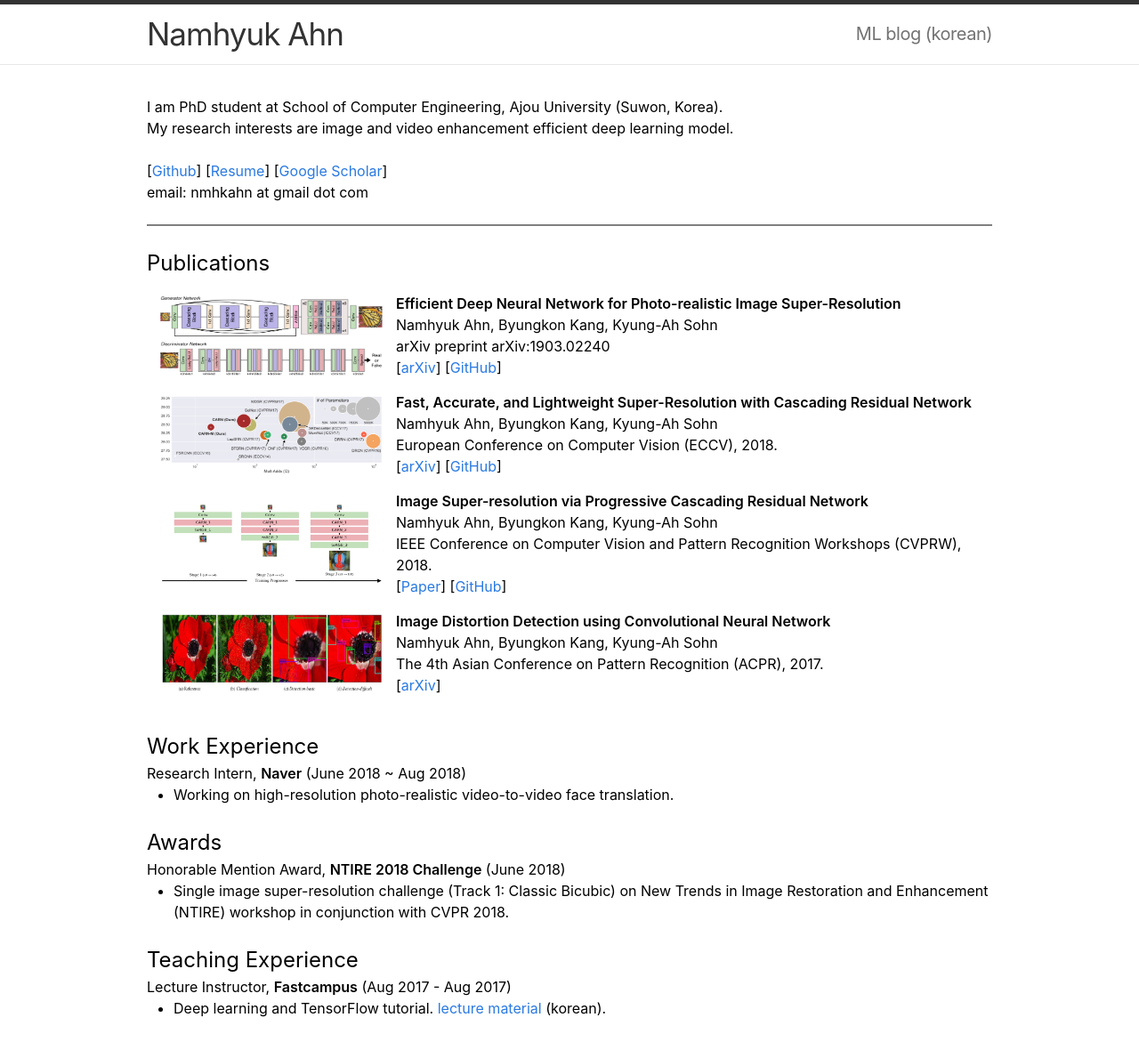
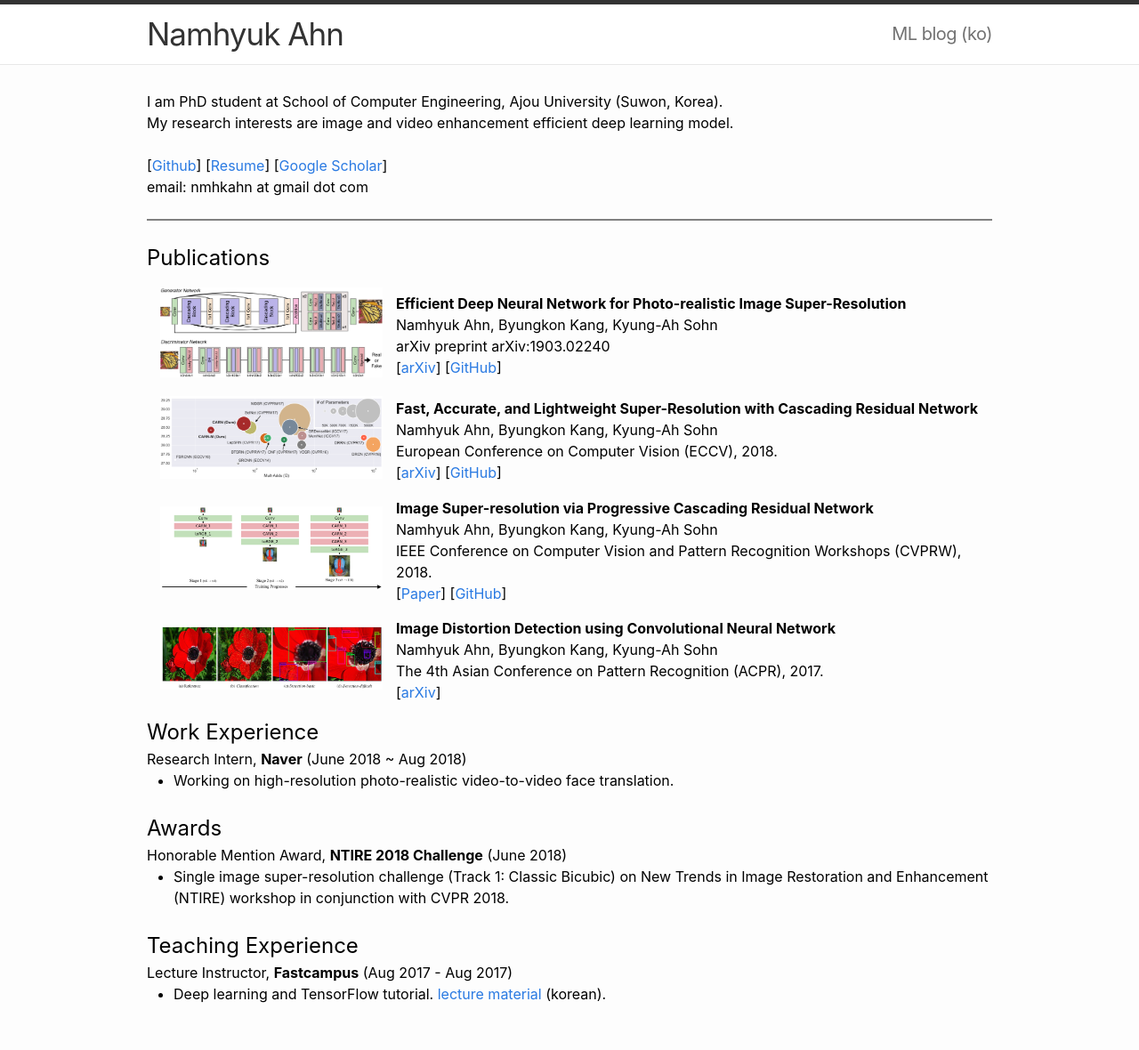
Before and after one commit to nmhkahn/nmhkahn.github.io, a Jekyll site: the page index.html, which Jekyll copies as it is, in a window 1280 px wide. Shown: the whole page at 89% size. Built offline with Jekyll 4.4.1, drawn with Linux system fonts in a browser that asks for light colours; after the commit the page ends 1134 px from its top, so only the background shows below that.

Commit message:
Modify index.html

```diff
--- a/index.html
+++ b/index.html
@@ -28,26 +28,16 @@
     <div class="wrap">
         <div class="site-title">Namhyuk Ahn</div>
         <nav class="site-nav">
-            <a href="#" class="menu-icon">
-            <svg version="1.1" xmlns="http://www.w3.org/2000/svg" xmlns:xlink="http://www.w3.org/1999/xlink" x="0px" y="0px"
-          viewBox="0 0 18 15" enable-background="new 0 0 18 15" xml:space="preserve">
-                <path fill="#505050" d="M18,1.484c0,0.82-0.665,1.484-1.484,1.484H1.484C0.665,2.969,0,2.304,0,1.484l0,0C0,0.665,0.665,0,1.484,0
-            h15.031C17.335,0,18,0.665,18,1.484L18,1.484z"/>
-                <path fill="#505050" d="M18,7.516C18,8.335,17.335,9,16.516,9H1.484C0.665,9,0,8.335,0,7.516l0,0c0-0.82,0.665-1.484,1.484-1.484
-            h15.031C17.335,6.031,18,6.696,18,7.516L18,7.516z"/>
-                <path fill="#505050" d="M18,13.516C18,14.335,17.335,15,16.516,15H1.484C0.665,15,0,14.335,0,13.516l0,0
-            c0-0.82,0.665-1.484,1.484-1.484h15.031C17.335,12.031,18,12.696,18,13.516L18,13.516z"/>
-            </svg>
-            </a>
             <div class="trigger">
-                <a class="page-link" href="./blog.html">ML blog (korean)</a>
+                <a class="page-link" href="./blog.html">ML blog (ko)</a>
             </div>
         </nav>
     </div>
 </header>
 
-<div class="page-content">
-    <div class="wrap">
+
+<div class="wrap"><div align="left">
+    <br>
     I am PhD student at School of Computer Engineering, Ajou University (Suwon, Korea).<br>
     My research interests are image and video enhancement efficient deep learning model.<br><br>
 
@@ -59,15 +49,14 @@
 
     <br><br>
     <hr size="2" align="left" noshade="">
+    <br>
 
-        <br>
     <h2 style="font-weight:normal;">Publications</h2>
 
-        <table cellspacing="15">
-        <tbody>
+    <table cellspacing="15"><tbody>
         <tr>
-                <td width="25%">
-                    <img width="250" height="90" align="center" src="./assets/paper/arxiv2019a.png" border="0">
+            <td width="25%" align=left>
+                <img width="250" src="./assets/paper/arxiv2019a.png" border="0">
             </td>
             <td>
                 <b>Efficient Deep Neural Network for Photo-realistic Image Super-Resolution</b><br>
@@ -80,7 +69,7 @@
 
         <tr>
             <td width="25%">
-                    <img width="250" height="90" align="center" src="./assets/paper/eccv2018.png" border="0">
+                <img width="250" src="./assets/paper/eccv2018.png" border="0">
             </td>
             <td>
                 <b>Fast, Accurate, and Lightweight Super-Resolution with Cascading Residual Network</b><br>
@@ -93,7 +82,7 @@
 
         <tr>
             <td width="25%">
-                    <img width="250" height="90" align="center" src="./assets/paper/cvprw2018.png" border="0">
+                <img width="250" src="./assets/paper/cvprw2018.png" border="0">
             </td>
             <td>
                 <b>Image Super-resolution via Progressive Cascading Residual Network</b><br>
@@ -106,7 +95,7 @@
 
         <tr>
             <td width="25%">
-                    <img width="250" height="90" align="center" src="./assets/paper/acpr2017.png" border="0">
+                <img width="250" src="./assets/paper/acpr2017.png" border="0">
             </td>
             <td>
                 <b>Image Distortion Detection using Convolutional Neural Network</b><br>
@@ -115,12 +104,10 @@
                 [<a href="https://arxiv.org/abs/1805.10881">arXiv</a>]
             </td>
         </tr>
-        </tbody>
-        </table>
-        <br>
+    </tbody></table>
 
     <div>
-            <h2>Work Experience</h2>
+        <h2 style="font-weight:normal;">Work Experience</h2>
         Research Intern, <b>Naver</b> (June 2018 ~ Aug 2018)<br>
         <ul>
             <li> Working on high-resolution photo-realistic video-to-video face translation.
@@ -129,7 +116,7 @@
     <br>
 
     <div>
-            <h2>Awards</h2>
+        <h2 style="font-weight:normal;">Awards</h2>
         Honorable Mention Award, <b>NTIRE 2018 Challenge</b> (June 2018)<br>
         <ul>
             <li> Single image super-resolution challenge (Track 1: Classic Bicubic) on New Trends in Image Restoration and Enhancement (NTIRE) workshop in conjunction with CVPR 2018.
@@ -138,14 +125,13 @@
     <br>
 
     <div>
-            <h2>Teaching Experience</h2>
+        <h2 style="font-weight:normal;">Teaching Experience</h2>
         Lecture Instructor, <b>Fastcampus</b> (Aug 2017 - Aug 2017)<br>
         <ul>
             <li> Deep learning and TensorFlow tutorial. <a href="https://github.com/nmhkahn/deep_learning_tutorial">lecture material</a> (korean).
         </ul>
     </div>
-    </div>
-</div>
 
+</div></div>
 </body>
 </html>
```
Lines whose indentation alone changed are shown as unchanged.
